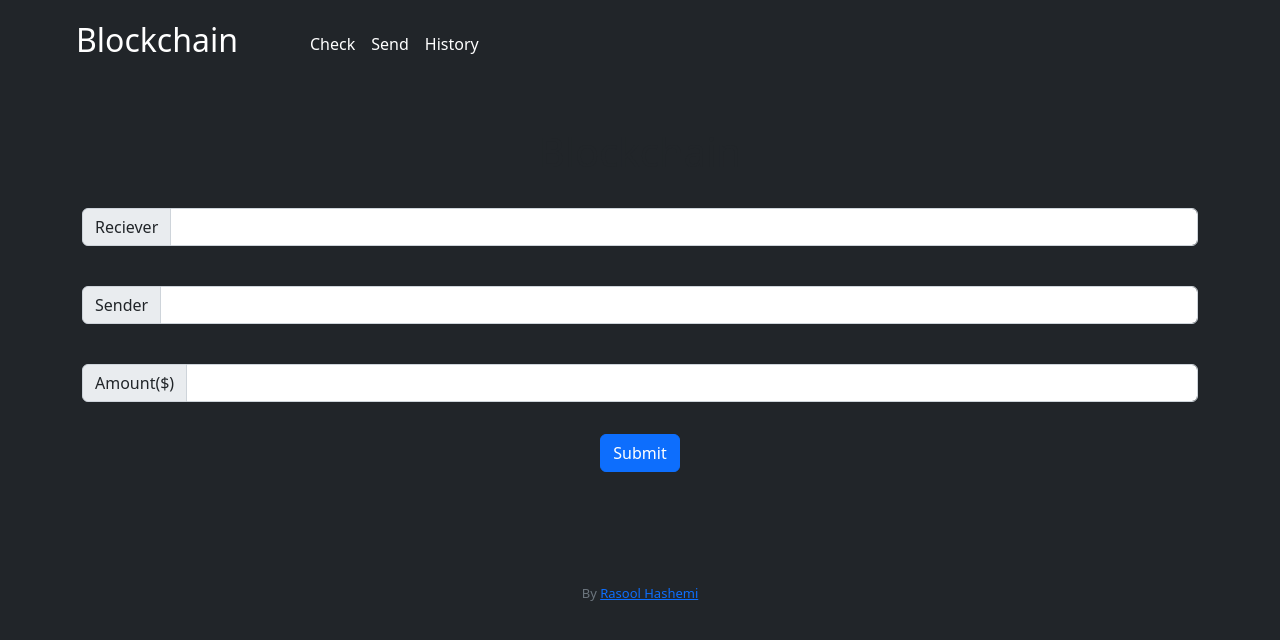
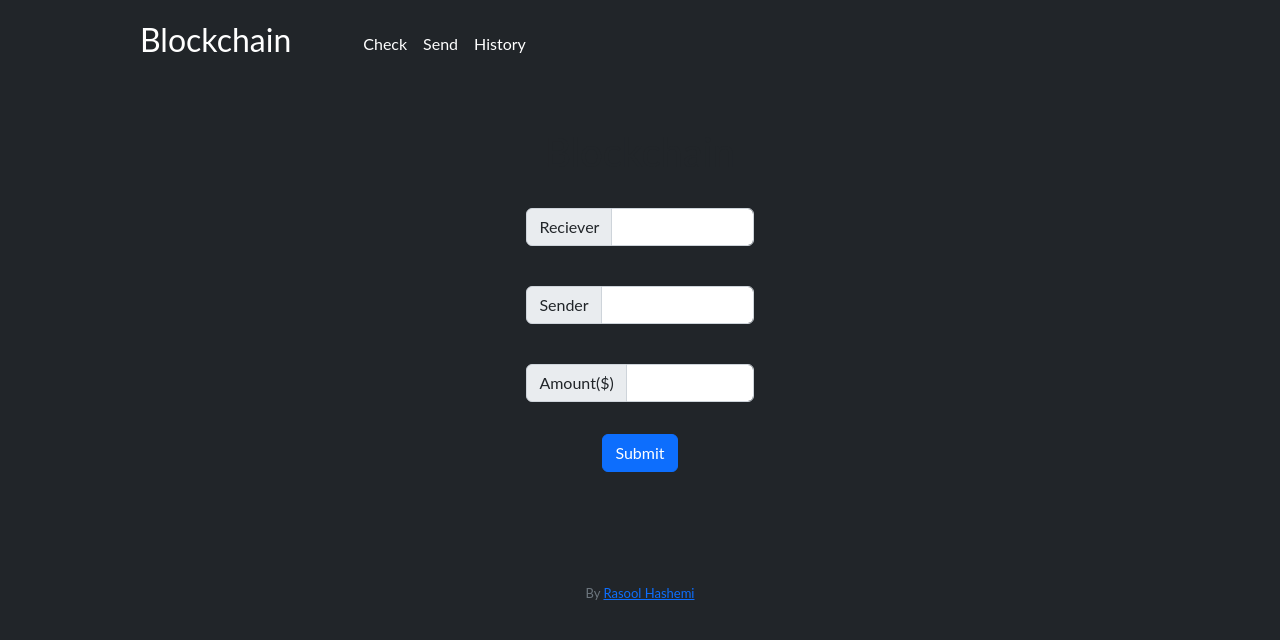
Before and after one commit to hawshemi/Blockchain, a Flask app: page /send in a window 1280 px wide. Shown: the top 640 px of the page. Run offline with Flask 2, Linux system fonts and the light colour scheme.

Commit message:
modified:   static/styles.css

```diff
--- a/static/styles.css
+++ b/static/styles.css
@@ -1,26 +1,35 @@
 body
 {
+    font-family: "Lato", sans-serif;
     background-color: #212529;
+    text-align: center;
 }
 
 h2
 {
     color: silver;
     font-size: xx-large;
+    margin-bottom: 2rem;
+}
+
+.container
+{
+    width: 20%;
 }
 
 .navbar-brand
 {
     /* size for brand */
     font-size: xx-large;
-    margin-left: 4rem;
+    margin-left: 8rem;
     margin-right: 4rem;
 }
 
 .table
 {
     margin: auto;
-    width: 75%;
+    width: 50%;
+    margin-bottom: 2rem;
 }
 
 .btn
```
